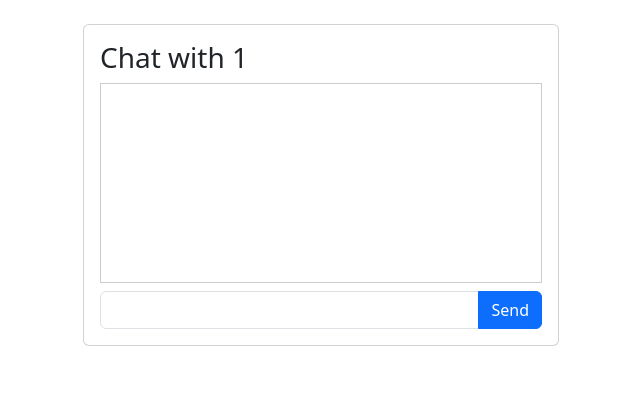
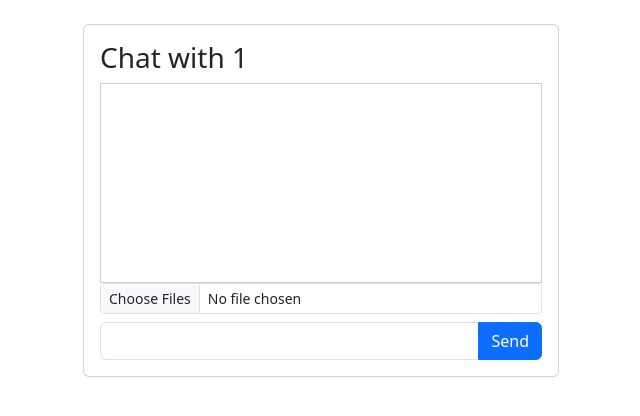
Before and after one commit to MEC-EAGLE/AIMA, a React (Vite) app in the folder myapp/: page /chat/1 in a window 1280 px wide. Shown: the top 416 px of the page, without its empty margins (319-959 px from the left). Built offline with nearby package versions, Linux system fonts and the light colour scheme; data requests are answered from the project's data file.

Commit message:
Add file sharing and group invites in chat

```diff
--- a/myapp/src/components/Chat.tsx
+++ b/myapp/src/components/Chat.tsx
@@ -1,6 +1,12 @@
 import { useParams } from 'react-router-dom';
 import { useState, useEffect } from 'react';
-import { getMessages, saveMessages, getGroups, getUsers } from '../utils';
+import {
+  getMessages,
+  saveMessages,
+  getGroups,
+  getUsers,
+  saveGroups,
+} from '../utils';
 
 export default function Chat() {
   const { email } = useParams();
@@ -9,6 +15,8 @@ export default function Chat() {
   const [msgs, setMsgs] = useState([] as any[]);
   const [targetName, setTargetName] = useState(email || '');
   const [canChat, setCanChat] = useState(true);
+  const [files, setFiles] = useState([] as { name: string; data: string }[]);
+  const [group, setGroup] = useState<any>(null);
 
   useEffect(() => {
     getMessages().then(all =>
@@ -37,6 +45,7 @@ export default function Chat() {
       const id = parseInt(email.slice(6), 10);
       getGroups().then(gs => {
         const g = gs.find(x => x.id === id);
+        setGroup(g);
         setTargetName(g ? g.name : email);
       });
     } else {
@@ -45,9 +54,15 @@ export default function Chat() {
   }, [email]);
 
   const send = async () => {
-    if (!text || !canChat) return;
+    if ((!text && files.length === 0) || !canChat) return;
     const all = await getMessages();
-    all.push({ from: current.email, to: email!, text, timestamp: Date.now() });
+    all.push({
+      from: current.email,
+      to: email!,
+      text,
+      timestamp: Date.now(),
+      attachments: files.length > 0 ? files : undefined,
+    });
     await saveMessages(all);
     setMsgs(
       all.filter(m => {
@@ -61,6 +76,27 @@ export default function Chat() {
       })
     );
     setText('');
+    setFiles([]);
+  };
+
+  const inviteToGroup = async () => {
+    if (!email?.startsWith('group-') || !group) return;
+    const memberEmail = prompt('Enter member email to invite');
+    if (!memberEmail) return;
+    const us = await getUsers();
+    const target = us.find(u => u.email === memberEmail && u.type === 'member');
+    if (!target) {
+      alert('Member not found');
+      return;
+    }
+    const all = await getGroups();
+    const idx = all.findIndex(g => g.id === group.id);
+    if (idx === -1) return;
+    if (!all[idx].members.includes(memberEmail)) {
+      all[idx].members.push(memberEmail);
+      await saveGroups(all);
+      setGroup(all[idx]);
+    }
   };
 
   return (
@@ -80,8 +116,50 @@ export default function Chat() {
               <div key={i} className={m.from === current.email ? 'text-end' : 'text-start'}>
                 <small>{m.from === current.email ? 'You' : m.from}</small>
                 <p>{m.text}</p>
+                {m.attachments && m.attachments.map((a: any, j: number) => (
+                  <div key={j}>
+                    <a href={a.data} download={a.name}>
+                      {a.name}
+                    </a>
+                  </div>
+                ))}
               </div>
             ))}
+          </div>
+          {files.length > 0 && (
+            <ul className="list-group mb-2">
+              {files.map((f, i) => (
+                <li key={i} className="list-group-item p-1">
+                  {f.name}
+                </li>
+              ))}
+            </ul>
+          )}
+          <div className="mb-2">
+            <input
+              type="file"
+              multiple
+              className="form-control form-control-sm"
+              onChange={e => {
+                const fl = Array.from(e.target.files || []);
+                Promise.all(
+                  fl.map(
+                    f =>
+                      new Promise<string>((res, rej) => {
+                        const reader = new FileReader();
+                        reader.onload = () => res(reader.result as string);
+                        reader.onerror = () => rej();
+                        reader.readAsDataURL(f);
+                      })
+                  )
+                ).then(data =>
+                  setFiles(
+                    data.map((d, idx) => ({ name: fl[idx].name, data: d }))
+                  )
+                );
+              }}
+              disabled={!canChat}
+            />
           </div>
           <div className="input-group mt-2">
             <input
@@ -94,6 +172,11 @@ export default function Chat() {
               Send
             </button>
           </div>
+          {email?.startsWith('group-') && group && group.members.includes(current.email) && (
+            <button type="button" className="btn btn-sm btn-outline-secondary mt-2" onClick={inviteToGroup}>
+              Invite Member
+            </button>
+          )}
           {!canChat && (
             <div className="text-danger mt-2">Messaging is unavailable (blocked or snoozed)</div>
           )}
--- a/myapp/src/types.ts
+++ b/myapp/src/types.ts
@@ -53,11 +53,17 @@ export interface Group {
   members: string[];
 }
 
+export interface Attachment {
+  name: string;
+  data: string;
+}
+
 export interface Message {
   from: string;
   to: string;
   text: string;
   timestamp: number;
+  attachments?: Attachment[];
 }
 
 export interface CalendarEvent {
```
